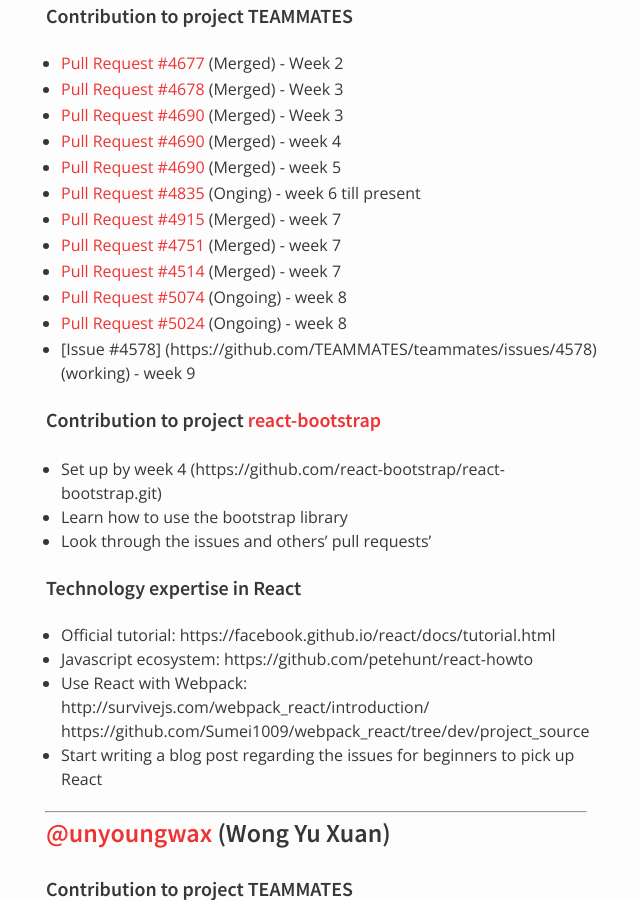
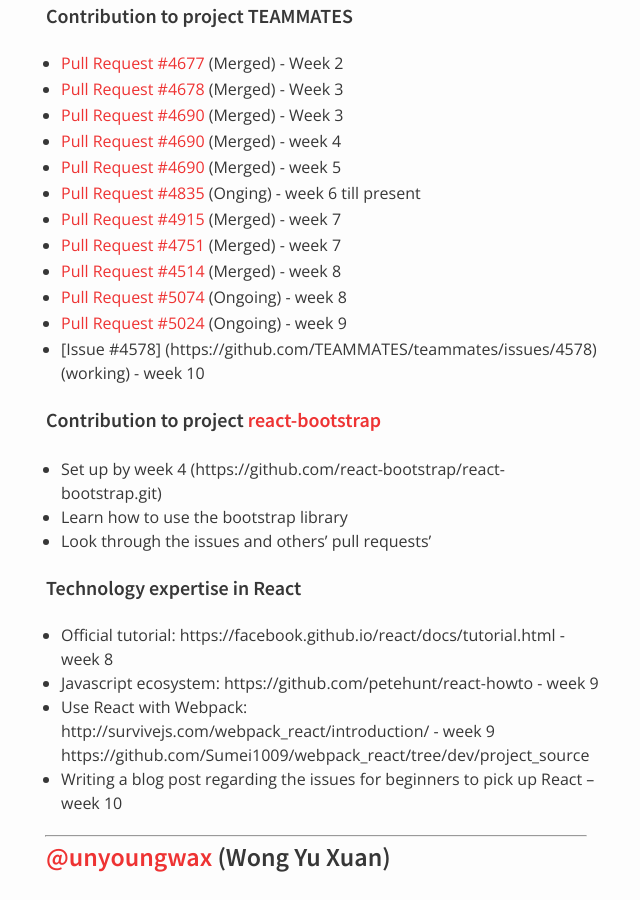
Before and after one commit to nus-oss/cs3281-AY1516S2-website, a Jekyll site: the page built from teams/teammates.md, in a window 1280 px wide and 900 px high, scrolled down 3227 px. Shown: the whole window, without its empty margins (324-964 px from the left). Built offline with Jekyll 4.4.1, drawn with Linux system fonts in a browser that asks for light colours.

Commit message:
update progress

```diff
--- a/teams/teammates.md
+++ b/teams/teammates.md
@@ -116,12 +116,10 @@
  * [Pull Request #4835](https://github.com/TEAMMATES/teammates/pull/4835) (Onging) - week 6 till present
  * [Pull Request #4915](https://github.com/TEAMMATES/teammates/pull/4915) (Merged) - week 7
  * [Pull Request #4751](https://github.com/TEAMMATES/teammates/pull/4751) (Merged) - week 7
- * [Pull Request #4514](https://github.com/TEAMMATES/teammates/pull/4751) (Merged) - week 7
+ * [Pull Request #4514](https://github.com/TEAMMATES/teammates/pull/4751) (Merged) - week 8
  * [Pull Request #5074](https://github.com/TEAMMATES/teammates/pull/5074) (Ongoing) - week 8
- * [Pull Request #5024](https://github.com/TEAMMATES/teammates/pull/4751) (Ongoing) - week 8
- * [Issue #4578] (https://github.com/TEAMMATES/teammates/issues/4578) (working) - week 9
-
-
+ * [Pull Request #5024](https://github.com/TEAMMATES/teammates/pull/4751) (Ongoing) - week 9
+ * [Issue #4578] (https://github.com/TEAMMATES/teammates/issues/4578) (working) - week 10
 
 
 
@@ -131,11 +129,11 @@
  * Look through the issues and others' pull requests'
 
 #### Technology expertise in React
-* Official tutorial: https://facebook.github.io/react/docs/tutorial.html
-* Javascript ecosystem: https://github.com/petehunt/react-howto
-* Use React with Webpack: http://survivejs.com/webpack_react/introduction/
+* Official tutorial: https://facebook.github.io/react/docs/tutorial.html - week 8
+* Javascript ecosystem: https://github.com/petehunt/react-howto - week 9
+* Use React with Webpack: http://survivejs.com/webpack_react/introduction/ - week 9
                           https://github.com/Sumei1009/webpack_react/tree/dev/project_source
-* Start writing a blog post regarding the issues for beginners to pick up React
+* Writing a blog post regarding the issues for beginners to pick up React -- week 10
 
 ---
 
```
